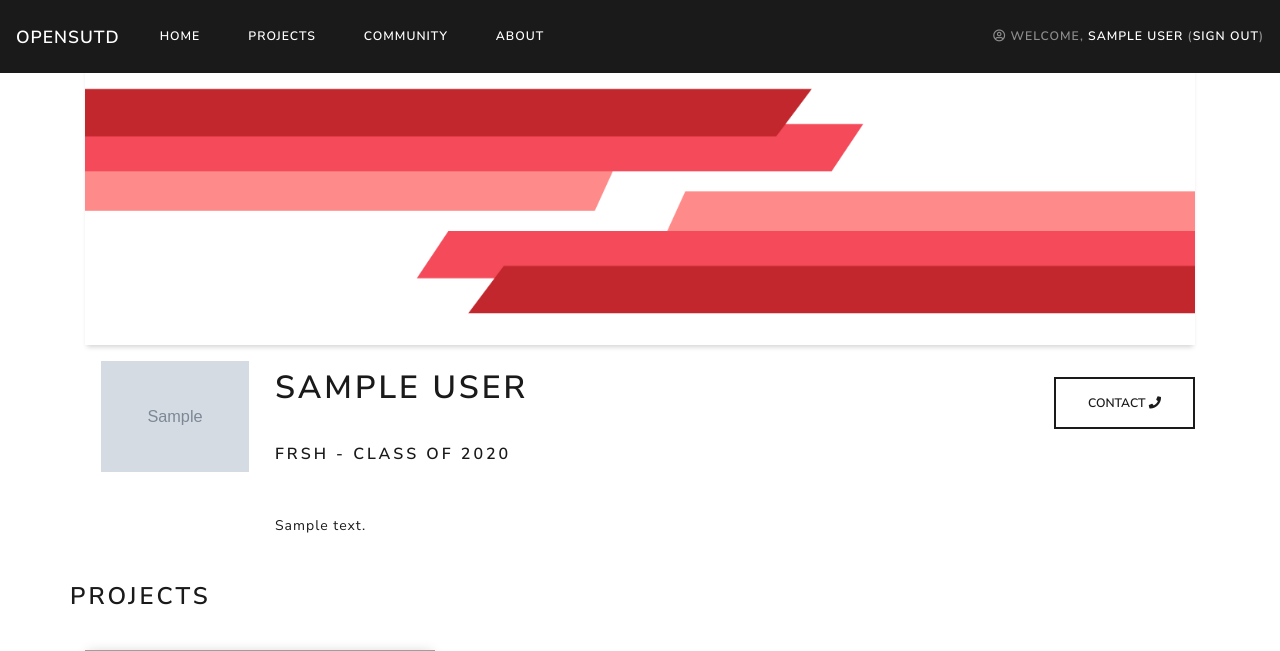
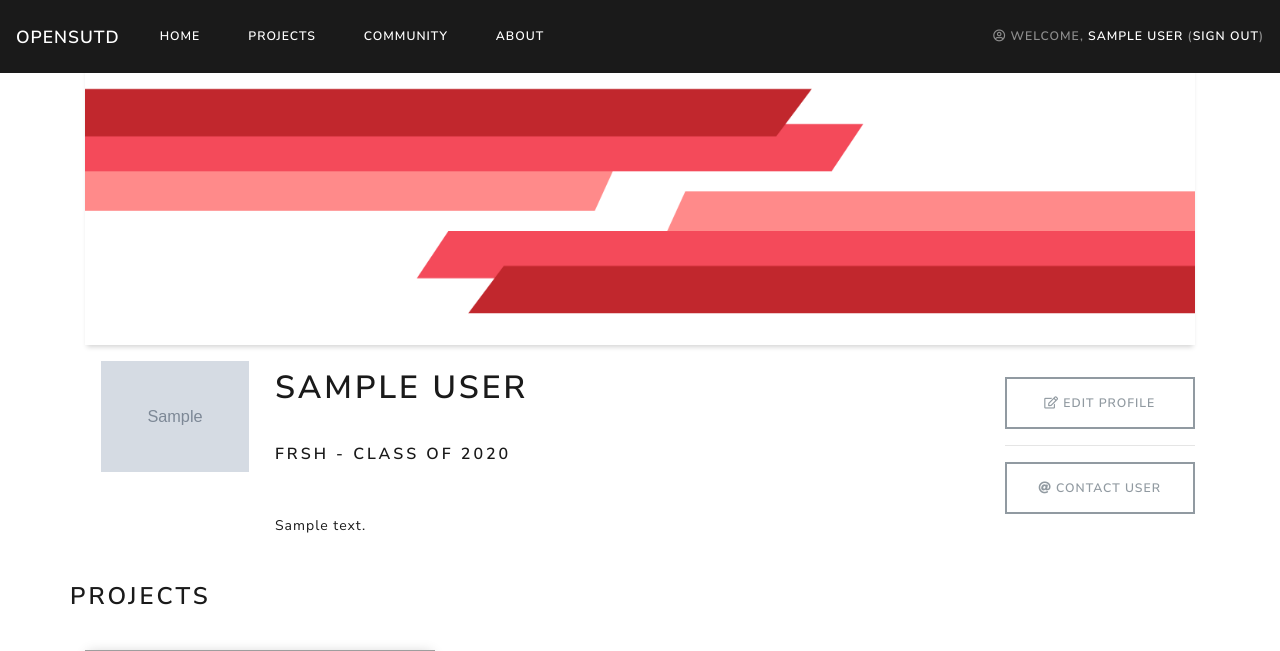
Before and after one commit to OpenSUTD/web-platform-prototype, a Django app: page /users/sample/ in a window 1280 px wide. Shown: the top 651 px of the page. Run offline with Django 3.2, Linux system fonts and the light colour scheme; a user stored in the database is signed in; tables that the repository leaves empty hold one stand-in row (values such as "Sample post"); grey boxes marked "Sample" are stand-in pictures; some libraries are stand-ins or nearby versions; grey boxes are pictures that could not be loaded.

Commit message:
Add edit profile button if user is logged in and at own profile page

```diff
--- a/projects/templates/opensutd/user.html
+++ b/projects/templates/opensutd/user.html
@@ -22,9 +22,13 @@
         </div>
         <div class="col-sm-3">
             <div class="edit-profile">
-                <!-- <a href="#" class="btn btn-md edit-button">Edit Profile <i class="far fa-edit" style="color:black"></i></a>
-                <br> -->
-                <button type="button" class="btn btn-outline-primary">Contact <i class="fas fa-phone"></i></button>
+                {% if user.is_authenticated %}
+                    {% if user.username == current_user.username %}
+                    <a class="btn btn-outline-secondary btn-block" href="#" role="button"><i class="far fa-edit"></i> Edit Profile</a>
+                    <hr>
+                    {% endif %}
+                {% endif %}
+                <a class="btn btn-outline-secondary btn-block" href="mailto:{{ current_user.contact_email }}" role="button"><i class="fas fa-at"></i> Contact User</a>
             </div>
         </div>
     </div>
```
